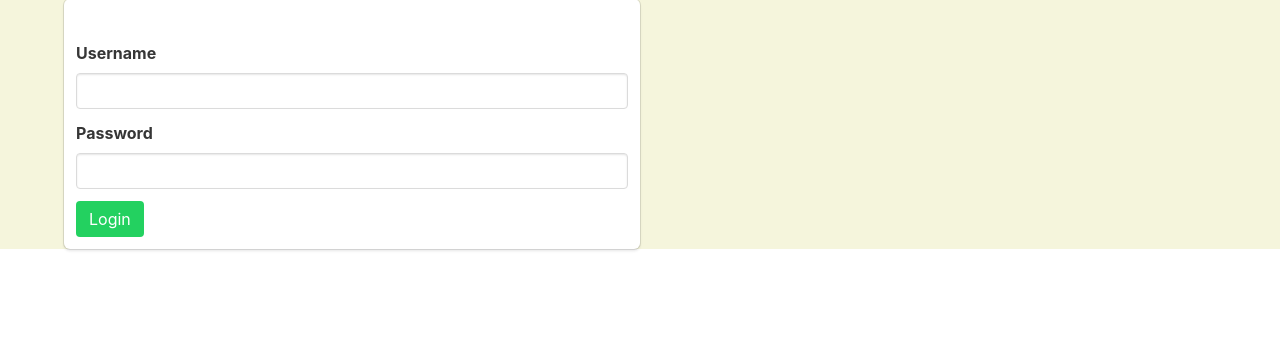
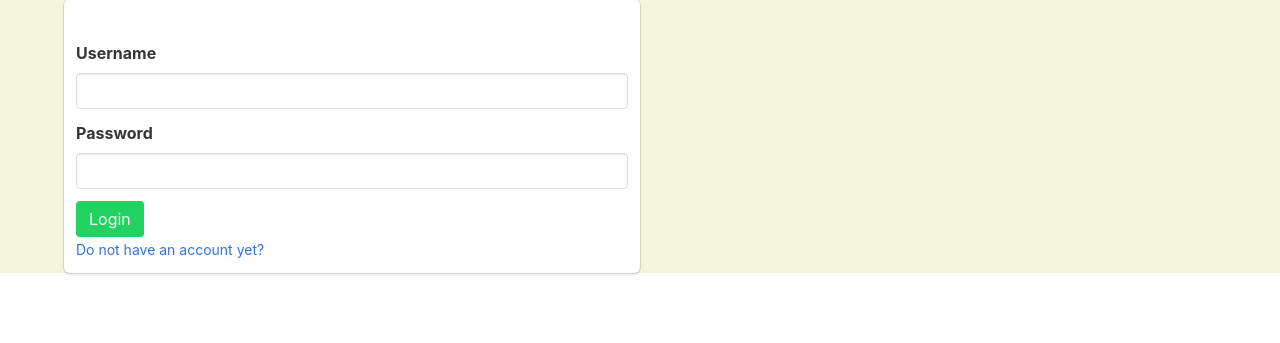
Before and after one commit to ojasiiitd/Authentication-Flask-SQLAlchemy, a Flask app: page /login in a window 1280 px wide. Shown: the part 261-604 px from the top of the page. Run offline with Flask 2, Linux system fonts and the light colour scheme; some libraries are stand-ins or nearby versions.

Commit message:
Adding dont have an account yet

```diff
--- a/app/templates/login.html
+++ b/app/templates/login.html
@@ -43,6 +43,11 @@
 								{{ form.submit(class="button is-success") }}
             </div>
 		</form>
+		<div>
+				<a href="{{ url_for('signuppage') }}" class="is-link">
+						<small>Do not have an account yet?</small>
+				</a>
+		</div>
 	</div>
 </div>
 
```
